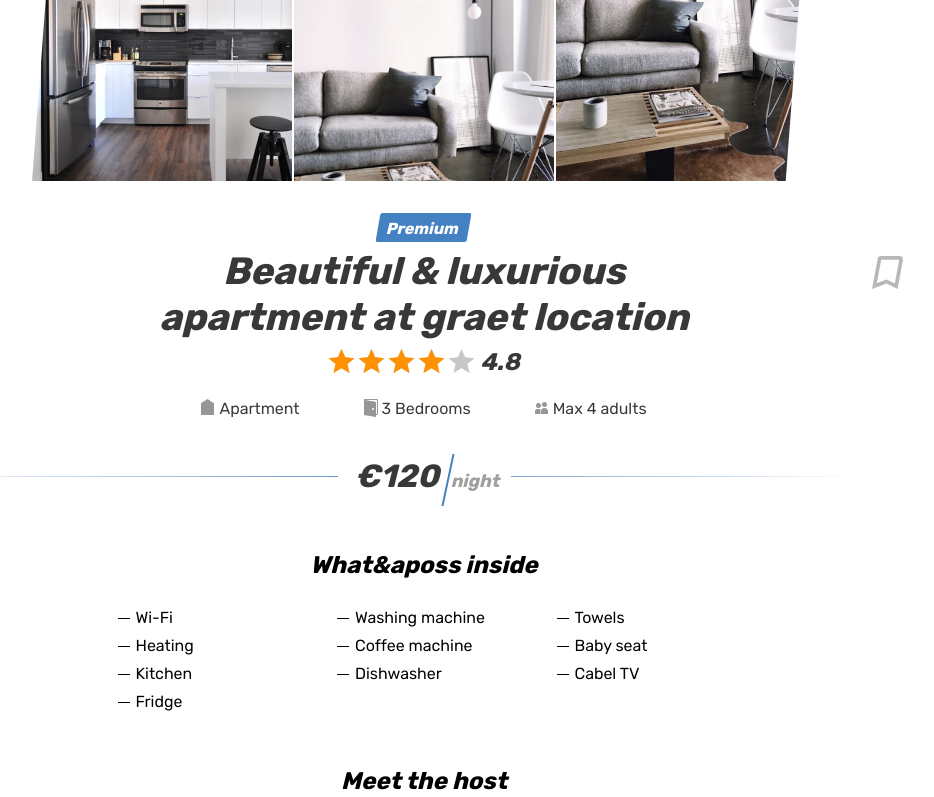
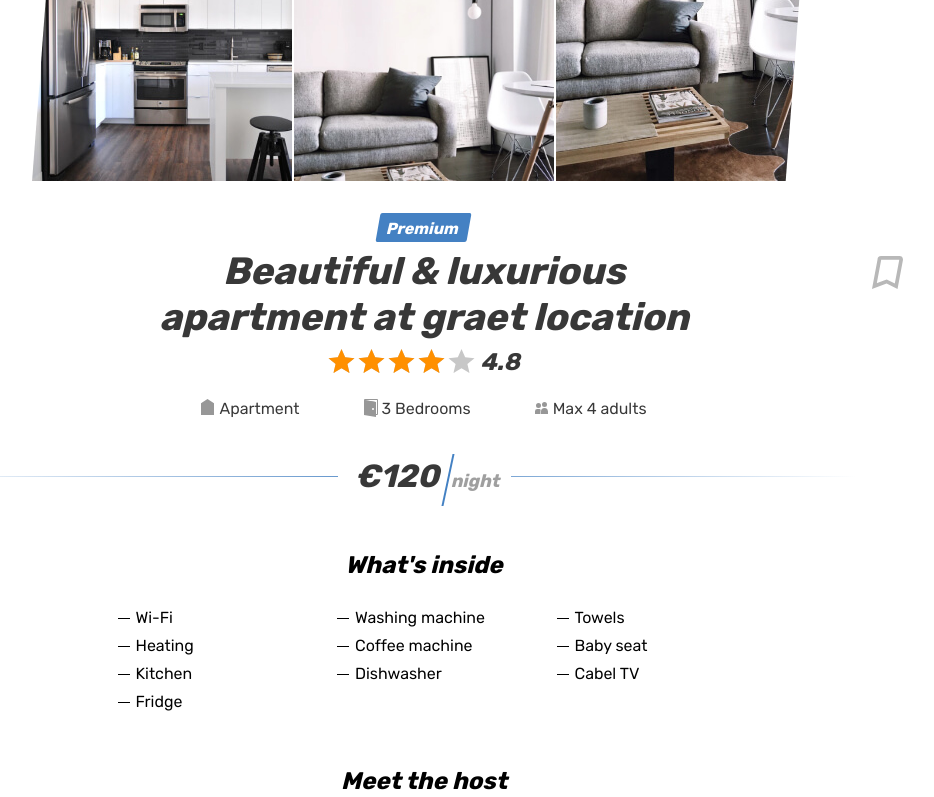
Before and after one commit to kvazimode/497391-six-cities-4, a React app: page /desc in a window 1280 px wide. Shown: the part 300-1097 px from the top of the page, without its empty margins (216-1150 px from the left). Built offline with nearby package versions, Linux system fonts and the light colour scheme.

Commit message:
some mocks applied in full offer

```diff
--- a/src/components/offer/offer.jsx
+++ b/src/components/offer/offer.jsx
@@ -55,9 +55,11 @@ const Offer = (props) => {
           </div>
           <div className="property__container container">
             <div className="property__wrapper">
-              <div className="property__mark">
-                <span>Premium</span>
-              </div>
+              {offer.isPremium &&
+                <div className="property__mark">
+                  <span>Premium</span>
+                </div>
+              }
               <div className="property__name-wrapper">
                 <h1 className="property__name">
                   {offer.title}
@@ -71,14 +73,14 @@ const Offer = (props) => {
               </div>
               <div className="property__rating rating">
                 <div className="property__stars rating__stars">
-                  <span style={{width: `80%`}} />
+                  <span style={{width: `${offer.rating}%`}} />
                   <span className="visually-hidden">Rating</span>
                 </div>
                 <span className="property__rating-value rating__value">4.8</span>
               </div>
               <ul className="property__features">
                 <li className="property__feature property__feature--entire">
-                  Apartment
+                  {offer.type}
                 </li>
                 <li className="property__feature property__feature--bedrooms">
                   3 Bedrooms
@@ -88,11 +90,11 @@ const Offer = (props) => {
                 </li>
               </ul>
               <div className="property__price">
-                <b className="property__price-value">€120</b>
+                <b className="property__price-value">€{offer.value}</b>
                 <span className="property__price-text">&nbsp;night</span>
               </div>
               <div className="property__inside">
-                <h2 className="property__inside-title">What&aposs inside</h2>
+                <h2 className="property__inside-title">What&apos;s inside</h2>
                 <ul className="property__inside-list">
                   <li className="property__inside-item">
                     Wi-Fi
```
Also changed, not shown: 1 other file (tests, documents, lock files or other folders).
